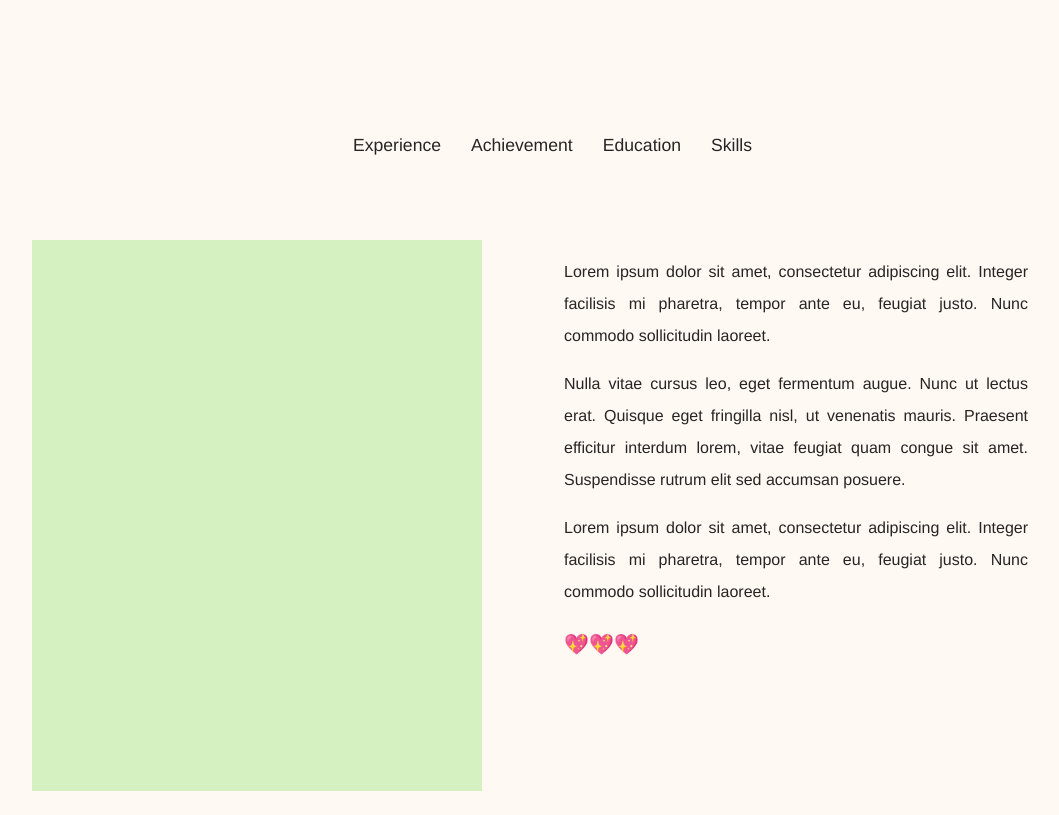
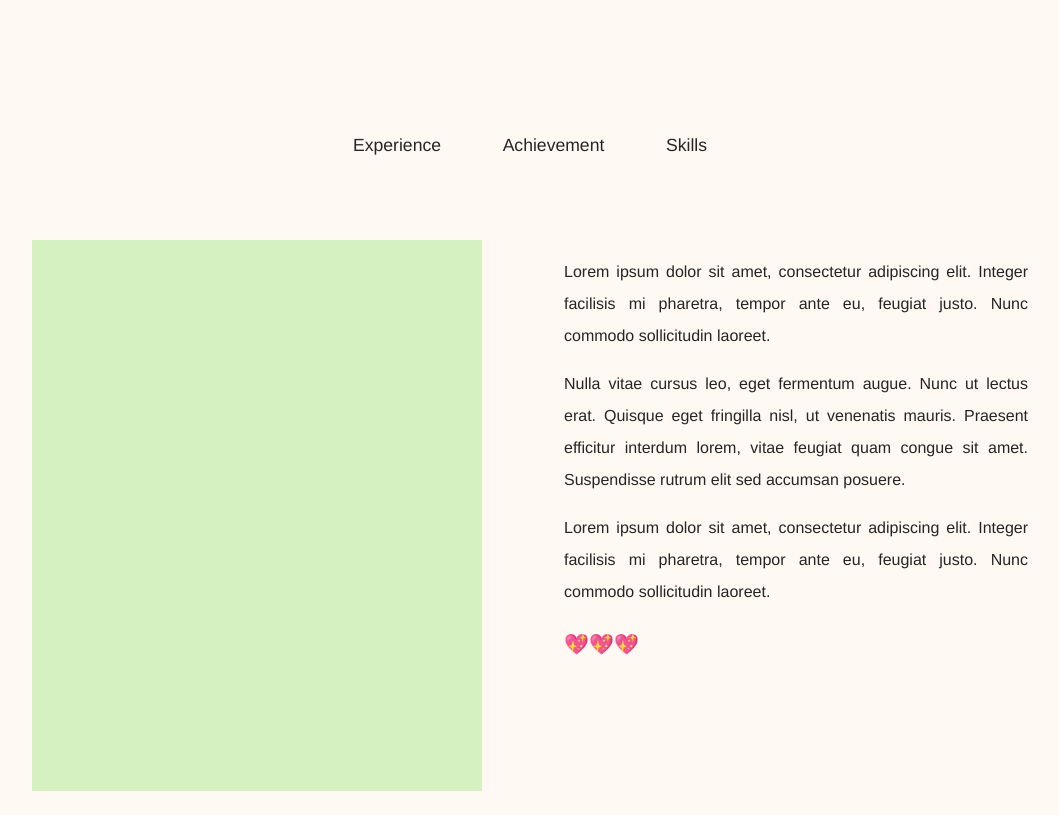
Before and after one commit to shaniashn/shaniashn.github.io, a Vue app: page / in a window 1280 px wide. Shown: the part 1520-2335 px from the top of the page, without its empty margins (110-1169 px from the left). Built offline with nearby package versions, Linux system fonts and the light colour scheme.

Commit message:
Update AboutPage.vue

```diff
--- a/src/components/AboutPage.vue
+++ b/src/components/AboutPage.vue
@@ -25,7 +25,7 @@ export default {
   name: 'AboutPage',
   data(){
     return {
-      categories: ['Experience', 'Achievement', 'Education', 'Skills'],
+      categories: ['Experience', 'Achievement', 'Skills'],
     }
   }
 }
```
